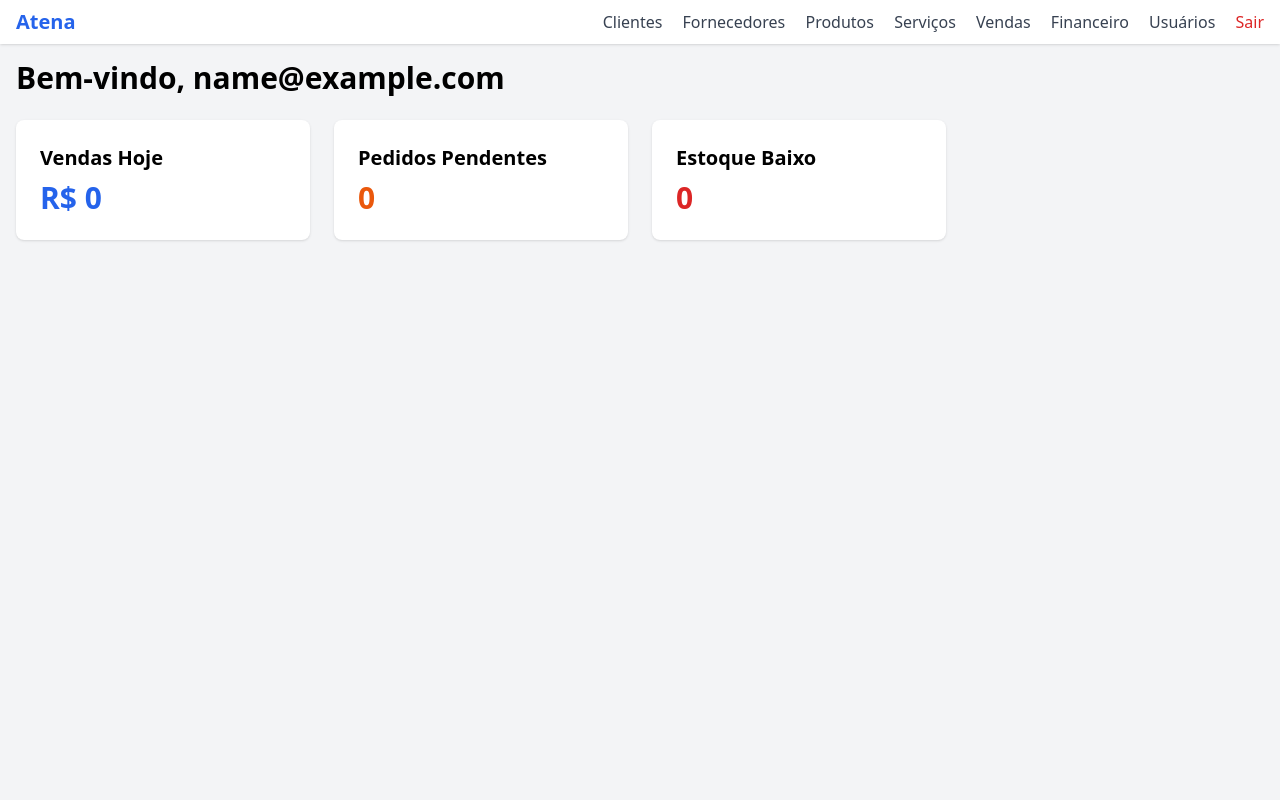
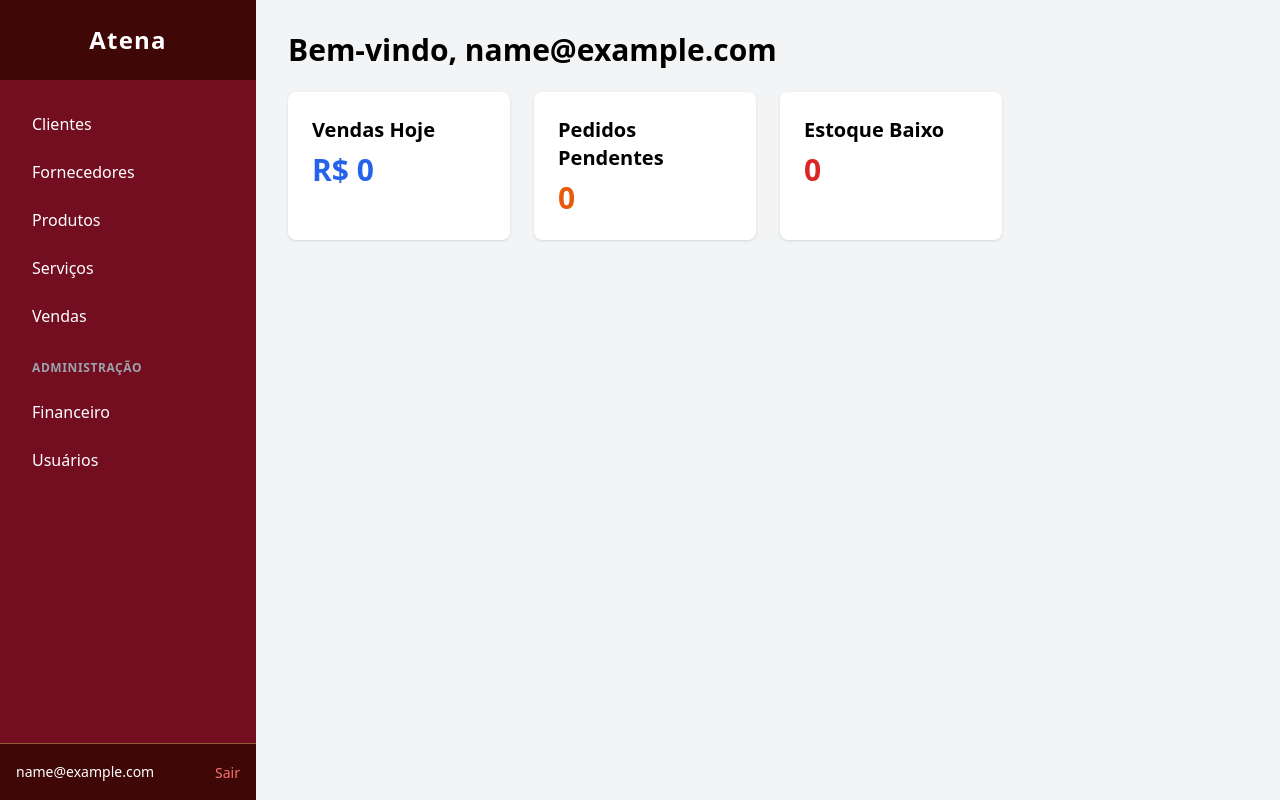
Before and after one commit to PedroMarineli/atena, a Django app: page / in a window 1280 px wide. Run offline with Django 5.2, Linux system fonts and the light colour scheme; the visitor is signed in with stand-in values (Sample User, id 1); data that the repository does not hold is empty; some libraries are stand-ins or nearby versions.

Commit message:
Refactor base template to enhance layout and improve navigation structure

```diff
--- a/templates/base.html
+++ b/templates/base.html
@@ -8,28 +8,57 @@
     <script defer src="https://cdn.jsdelivr.net/npm/alpinejs@3.x.x/dist/cdn.min.js"></script>
     <script src="https://cdn.tailwindcss.com"></script>
 </head>
-<body class="bg-gray-100" hx-headers='{"X-CSRFToken": "{{ csrf_token }}"}'>
-    <nav class="bg-white shadow mb-4">
-        <div class="container mx-auto px-4 py-2 flex justify-between items-center">
-            <a href="/" class="text-xl font-bold text-blue-600">Atena</a>
-            <div class="space-x-4">
-                <a href="{% url 'customer_list' %}" class="text-gray-700 hover:text-blue-600">Clientes</a>
-                <a href="{% url 'supplier_list' %}" class="text-gray-700 hover:text-blue-600">Fornecedores</a>
-                <a href="{% url 'item_list' %}" class="text-gray-700 hover:text-blue-600">Produtos</a>
-                <a href="{% url 'service_list' %}" class="text-gray-700 hover:text-blue-600">Serviços</a>
-                <a href="{% url 'sale_list' %}" class="text-gray-700 hover:text-blue-600">Vendas</a>
-                {% if user.role == 'ADMIN' or user.is_superuser %}
-                <a href="{% url 'transaction_list' %}" class="text-gray-700 hover:text-blue-600">Financeiro</a>
-                <a href="{% url 'user_create' %}" class="text-gray-700 hover:text-blue-600">Usuários</a>
-                {% endif %}
+<script>
+    tailwind.config = {
+        theme: {
+        extend: {
+            colors: {
+            primary: '#730E20',
+            secondary: '#8C5B30',
+            accent: '#8C241B',
+            dark: '#400707',
+            black: '#0D0D0D',
+            }
+        }
+        }
+    }
+</script>
+<body class="bg-gray-100 flex h-screen overflow-hidden" hx-headers='{"X-CSRFToken": "{{ csrf_token }}"}'>
+    <!-- Sidebar -->
+    <aside class="w-64 bg-primary text-white flex flex-col shadow-lg">
+        <div class="p-6 bg-dark flex items-center justify-center">
+            <a href="/" class="text-2xl font-bold tracking-wider">Atena</a>
+        </div>
+
+        <nav class="flex-1 px-4 py-6 space-y-2 overflow-y-auto">
+            <a href="{% url 'customer_list' %}" class="block px-4 py-2 rounded transition-colors hover:bg-secondary">Clientes</a>
+            <a href="{% url 'supplier_list' %}" class="block px-4 py-2 rounded transition-colors hover:bg-secondary">Fornecedores</a>
+            <a href="{% url 'item_list' %}" class="block px-4 py-2 rounded transition-colors hover:bg-secondary">Produtos</a>
+            <a href="{% url 'service_list' %}" class="block px-4 py-2 rounded transition-colors hover:bg-secondary">Serviços</a>
+            <a href="{% url 'sale_list' %}" class="block px-4 py-2 rounded transition-colors hover:bg-secondary">Vendas</a>
+
+            {% if user.role == 'ADMIN' or user.is_superuser %}
+            <div class="pt-4 pb-2">
+                <p class="px-4 text-xs font-semibold text-gray-400 uppercase tracking-wider">Administração</p>
+            </div>
+            <a href="{% url 'transaction_list' %}" class="block px-4 py-2 rounded transition-colors hover:bg-secondary">Financeiro</a>
+            <a href="{% url 'user_create' %}" class="block px-4 py-2 rounded transition-colors hover:bg-secondary">Usuários</a>
+            {% endif %}
+        </nav>
+
+        <div class="p-4 bg-dark border-t border-secondary">
+            <div class="flex items-center justify-between">
+                <span class="text-sm truncate mr-2">{{ user.email }}</span>
                 <form action="{% url 'logout' %}" method="post" class="inline">
                     {% csrf_token %}
-                    <button type="submit" class="text-red-600 hover:text-red-800">Sair</button>
+                    <button type="submit" class="text-red-400 hover:text-red-300 text-sm font-medium transition-colors">Sair</button>
                 </form>
             </div>
         </div>
-    </nav>
-    <main class="container mx-auto px-4">
+    </aside>
+
+    <!-- Main Content -->
+    <main class="flex-1 overflow-y-auto bg-gray-100 p-8">
         {% block content %}{% endblock %}
     </main>
 </body>
```
